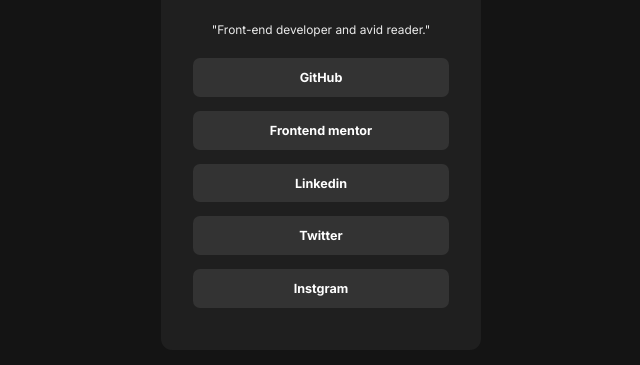
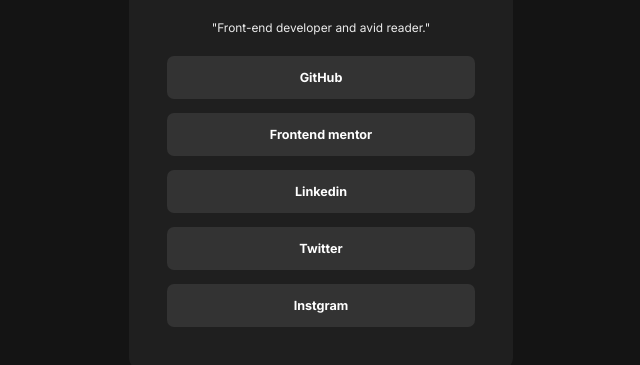
Before and after one commit to Karimwalid/front-end-challenges-02, a plain HTML site: page index.html in a window 1280 px wide. Shown: the part 319-684 px from the top of the page, without its empty margins (319-959 px from the left). Drawn offline with Linux system fonts and the light colour scheme.

Commit message:
update css file

```diff
--- a/design/style.css
+++ b/design/style.css
@@ -2,7 +2,7 @@
 *{
     margin: 0;
     padding: 0;
-  font-size: 14px;
+    font-size: 14px;
     box-sizing: border-box;
     font-family:'Inter';
 }
@@ -19,7 +19,7 @@ body{
 }
 .items{
     transition: 0.8s;
-    width: 25%;
+    width: 30%;
     text-align: center;
     border-radius: 0.8rem;
     background-color:hsl(0, 0%, 12%);
@@ -60,7 +60,7 @@ body{
     color: #fff;
     background-color:hsl(0, 0%, 20%);
     margin:0.5rem 0;
-    padding:0.85rem;
+    padding:1rem;
     width:80%;
     border-radius: 0.5rem;
     font-size: 0.9rem;
```
